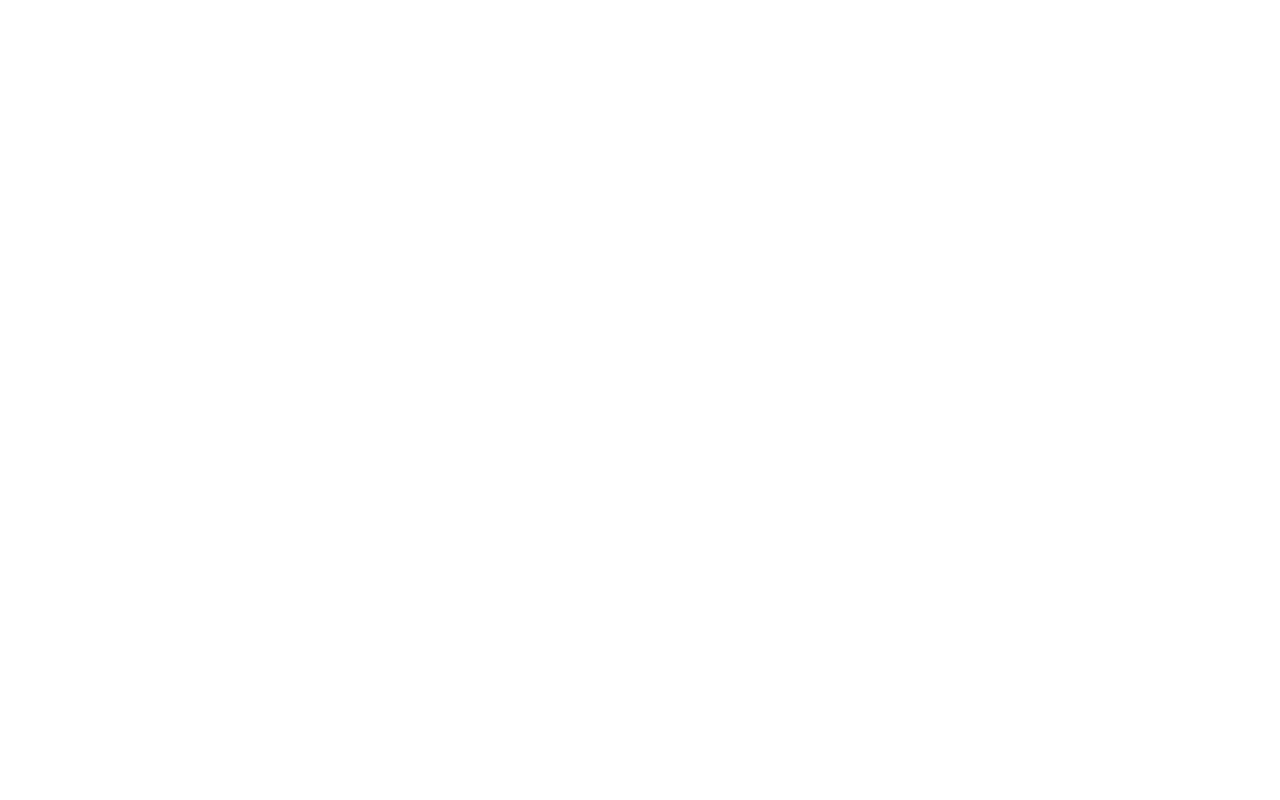
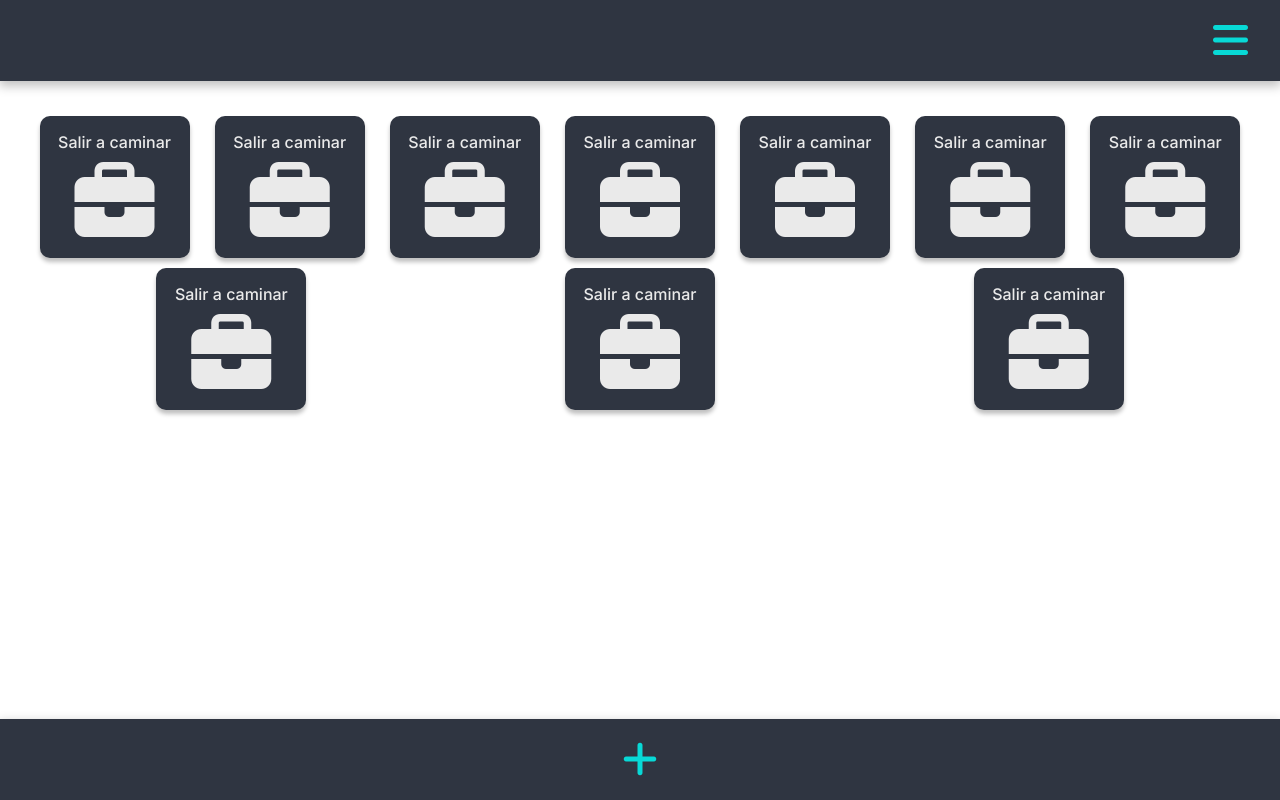
Before and after one commit to Axel-Meyrek/Priority-TIme, a plain HTML site: page index.html in a window 1280 px wide. Drawn offline with Linux system fonts and the light colour scheme.

Commit message:
Se agrego el header, la seccion tareas, la seccion de opciones, sus referentes estilos y los estilos de los items: tarea

```diff
--- a/index.html
+++ b/index.html
@@ -4,10 +4,95 @@
     <meta charset="UTF-8">
     <meta http-equiv="X-UA-Compatible" content="IE=edge">
     <meta name="viewport" content="width=device-width, initial-scale=1.0">
+    <script src="https://kit.fontawesome.com/7b35ff6dce.js" crossorigin="anonymous"></script>
     <link rel="stylesheet" href="style.css">
     <title>Priority Time</title>
 </head>
 <body>
+
+    <!-- Header fixed -->
+    <header class="header">
+        <div class="menu">
+            <button class="button-menu"><i class="fa-solid fa-bars"></i></button>
+        </div>
+    </header>
+
+    <!-- Las tareas se agregaran de forma dinamica -->
+    <section class="tareas">
+        <!-- <p class="tareas-sinTareas tareas-sinTareas-off">Por el momento no tienes tareas pendientes</p> -->
+
+        <!-- Tarea de prueba -->
+
+        <div class="tarea">
+            <p class="tarea_name">Salir a caminar</p>
+            <div class="conteinerImg">
+                <i class="fa-solid fa-briefcase tarea_icon"></i>
+            </div>
+        </div>
+        <div class="tarea">
+            <p class="tarea_name">Salir a caminar</p>
+            <div class="conteinerImg">
+                <i class="fa-solid fa-briefcase tarea_icon"></i>
+            </div>
+        </div>
+        <div class="tarea">
+            <p class="tarea_name">Salir a caminar</p>
+            <div class="conteinerImg">
+                <i class="fa-solid fa-briefcase tarea_icon"></i>
+            </div>
+        </div>
+        <div class="tarea">
+            <p class="tarea_name">Salir a caminar</p>
+            <div class="conteinerImg">
+                <i class="fa-solid fa-briefcase tarea_icon"></i>
+            </div>
+        </div>
+        <div class="tarea">
+            <p class="tarea_name">Salir a caminar</p>
+            <div class="conteinerImg">
+                <i class="fa-solid fa-briefcase tarea_icon"></i>
+            </div>
+        </div>
+        <div class="tarea">
+            <p class="tarea_name">Salir a caminar</p>
+            <div class="conteinerImg">
+                <i class="fa-solid fa-briefcase tarea_icon"></i>
+            </div>
+        </div>
+        <div class="tarea">
+            <p class="tarea_name">Salir a caminar</p>
+            <div class="conteinerImg">
+                <i class="fa-solid fa-briefcase tarea_icon"></i>
+            </div>
+        </div>
+        <div class="tarea">
+            <p class="tarea_name">Salir a caminar</p>
+            <div class="conteinerImg">
+                <i class="fa-solid fa-briefcase tarea_icon"></i>
+            </div>
+        </div>
+        <div class="tarea">
+            <p class="tarea_name">Salir a caminar</p>
+            <div class="conteinerImg">
+                <i class="fa-solid fa-briefcase tarea_icon"></i>
+            </div>
+        </div>
+        <div class="tarea">
+            <p class="tarea_name">Salir a caminar</p>
+            <div class="conteinerImg">
+                <i class="fa-solid fa-briefcase tarea_icon"></i>
+            </div>
+        </div>
+    </section>
+
+
+    <!-- Opciones -->
+    <section class="options">
+        <nav class="buttons">
+            <button class="buttons_item" id="crear-tarea"><i class="fa-solid fa-plus"></i></button>
+        </nav>
+    </section>
+
 
 
 
--- a/style.css
+++ b/style.css
@@ -0,0 +1,130 @@
+/* Importaciones */
+/* 100 300 500 */
+@import url('https://fonts.googleapis.com/css2?family=Inter:wght@100;300;500&display=swap');
+
+/* Variables */
+:root{
+    /* Colores */
+    --colorPrincipal : #08D9D6;
+    --colorComponentes :#2F3541;
+    --colorTexto: #EAEAEA;
+    --colorTexto: #EAEAEA;
+    --colorEnfasis: #FFDF3A;
+
+    /* Fonst weight */
+    --fontBold: 500;
+    --fontMedio: 300;
+    --fontLigh: 100;
+
+    /* Shadows */
+    --shadowButtons: 0 4px 4px rgba(0, 0, 0, 0.25);
+    --shadowComponentes: 0px 4px 10px 1px rgba(0, 0, 0, 0.25);
+
+    /* Padding */
+    --paddingInterfaz: 1em 2em;
+
+    /* Tamaño de los botones */
+    --tamañobuttons: 2.5rem;
+}
+
+/* Normalizacion */
+*{
+    margin: 0;
+    padding: 0;
+    box-sizing: border-box;
+    font-family: 'Inter', sans-serif;
+    text-decoration: none;
+    list-style: none;
+}
+button{
+    background: none;
+    border: none;
+}
+
+
+/* Header */
+.header{
+    width: 100%;
+    padding: var(--paddingInterfaz);
+    display: flex;
+    justify-content: flex-end;
+    align-items: center;
+    background-color: var(--colorComponentes);
+    box-shadow: var(--shadowComponentes);
+    position: fixed;
+    top: 0;
+    right: 0;
+    left: 0;
+}
+.button-menu{
+    font-size: var(--tamañobuttons);
+    color: var(--colorPrincipal);
+}
+
+
+
+/* Contenedor Tareas */
+.tareas{
+    padding: var(--paddingInterfaz);
+    display: flex;
+    flex-wrap: wrap;
+    justify-content: space-between;
+    align-items: center;
+    gap: 10px;
+    margin: 100px 0;
+}
+
+
+
+
+/* Tarea Item */
+.tarea{
+    min-width: 150px;;
+    border-radius: 10px;
+    box-shadow: var(--shadowButtons);
+
+    background-color: var(--colorComponentes);
+    display: flex;
+    flex-direction: column;
+    align-items: center;
+    justify-content: space-between;
+    padding: 1em;
+    color: var(--colorTexto);
+    margin: 0 auto;
+}
+.tarea_name{
+    text-align: center;
+    margin-bottom: 10px;
+}
+.tarea_icon{
+    font-size: 5rem;
+}
+
+
+
+
+/* Opciones */
+.options{
+    width: 100%;
+    padding: var(--paddingInterfaz);
+    display: flex;
+    justify-content: flex-end;
+    align-items: center;
+    background-color: var(--colorComponentes);
+    box-shadow: var(--shadowComponentes);
+    position: fixed;
+    justify-content: center;
+    bottom: 0;
+    right: 0;
+    left: 0;
+}
+.buttons_item{
+    font-size: var(--tamañobuttons);
+    color: var(--colorPrincipal);
+}
+
+@media (max-width: 374px) {
+    .tarea{
+        width: 100%;
+    }
+}
```
